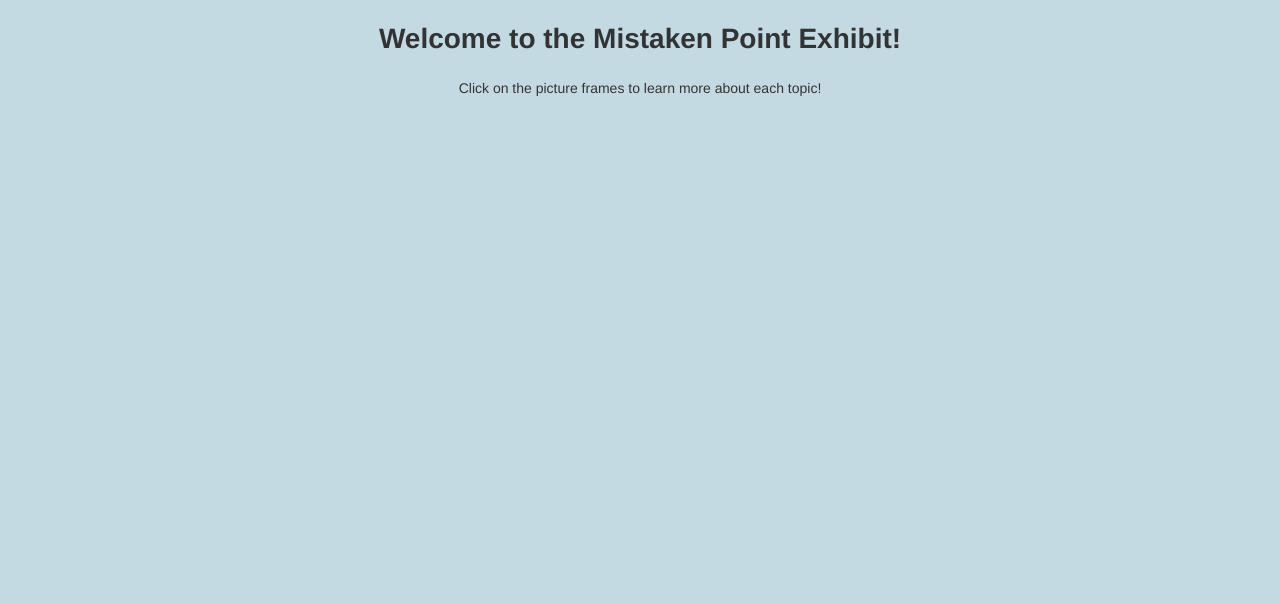
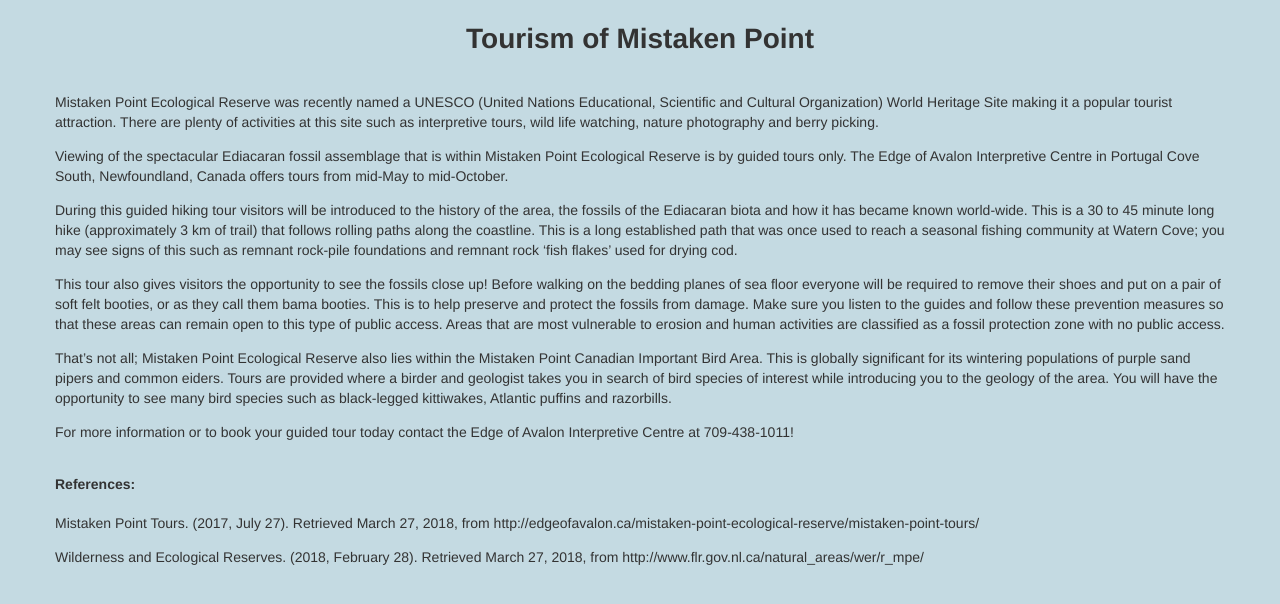
Before and after one commit to katrinacrisostomo/biol360, a plain HTML site: page tourism.html in a window 1280 px wide. Drawn offline with Linux system fonts and the light colour scheme.

Commit message:
Tourism page

```diff
--- a/tourism.html
+++ b/tourism.html
@@ -1,7 +1,7 @@
 <!DOCTYPE html>
 <html lang="en">
 <head>
-	<title>History of Mistaken Point</title>
+	<title>Tourism of Mistaken Point</title>
 	<meta charset="utf-8"/>
 
 	<link rel="shortcut icon" type="image/ico" href="img/favicon.png" />
@@ -13,13 +13,38 @@
 	<![endif]-->
 </head>
 <body>
-  <div class="history container">
+  <div class="tourism container">
     <div class="row title">
-      <h1>Welcome to the Mistaken Point Exhibit!</h1>
-      <p>Click on the picture frames to learn more about each topic!</p>
+      <h1>Tourism of Mistaken Point</h1>
     </div>
     <div class="row">
-
+      <p>
+        Mistaken Point Ecological Reserve was recently named a UNESCO (United Nations Educational, Scientific and Cultural Organization) World Heritage Site making it a popular tourist attraction. There are plenty of activities at this site such as interpretive tours, wild life watching, nature photography and berry picking.
+      </p>
+      <p>
+        Viewing of the spectacular Ediacaran fossil assemblage that is within Mistaken Point Ecological Reserve is by guided tours only. The Edge of Avalon Interpretive Centre in Portugal Cove South, Newfoundland, Canada offers tours from mid-May to mid-October.
+      </p>
+      <p>
+        During this guided hiking tour visitors will be introduced to the history of the area, the fossils of the Ediacaran biota and how it has became known world-wide. This is a 30 to 45 minute long hike (approximately 3 km of trail) that follows rolling paths along the coastline. This is a long established path that was once used to reach a seasonal fishing community at Watern Cove; you may see signs of this such as remnant rock-pile foundations and remnant rock ‘fish flakes’ used for drying cod.
+      </p>
+      <p>
+        This tour also gives visitors the opportunity to see the fossils close up! Before walking on the bedding planes of sea floor everyone will be required to remove their shoes and put on a pair of soft felt booties, or as they call them bama booties. This is to help preserve and protect the fossils from damage. Make sure you listen to the guides and follow these prevention measures so that these areas can remain open to this type of public access. Areas that are most vulnerable to erosion and human activities are classified as a fossil protection zone with no public access.
+      </p>
+      <p>
+        That’s not all; Mistaken Point Ecological Reserve also lies within the Mistaken Point Canadian Important Bird Area. This is globally significant for its wintering populations of purple sand pipers and common eiders. Tours are provided where a birder and geologist takes you in search of bird species of interest while introducing you to the geology of the area. You will have the opportunity to see many bird species such as black-legged kittiwakes, Atlantic puffins and razorbills.
+      </p>
+      <p>
+        For more information or to book your guided tour today contact the Edge of Avalon Interpretive Centre at 709-438-1011!
+      </p>
+    </div>
+    <div class="row">
+      <h4>References:</h4>
+      <p>
+        Mistaken Point Tours. (2017, July 27). Retrieved March 27, 2018, from http://edgeofavalon.ca/mistaken-point-ecological-reserve/mistaken-point-tours/
+      </p>
+      <p>
+        Wilderness and Ecological Reserves. (2018, February 28). Retrieved March 27, 2018, from http://www.flr.gov.nl.ca/natural_areas/wer/r_mpe/
+      </p>
     </div>
 </body>
 </html>
```
